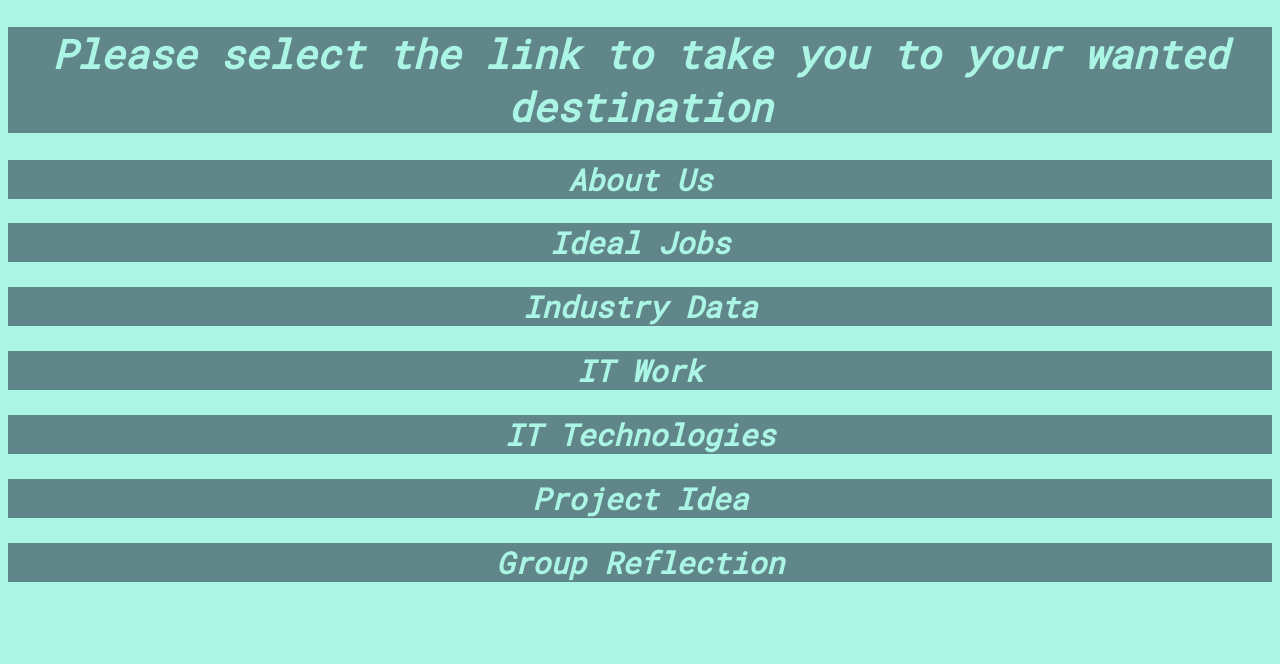
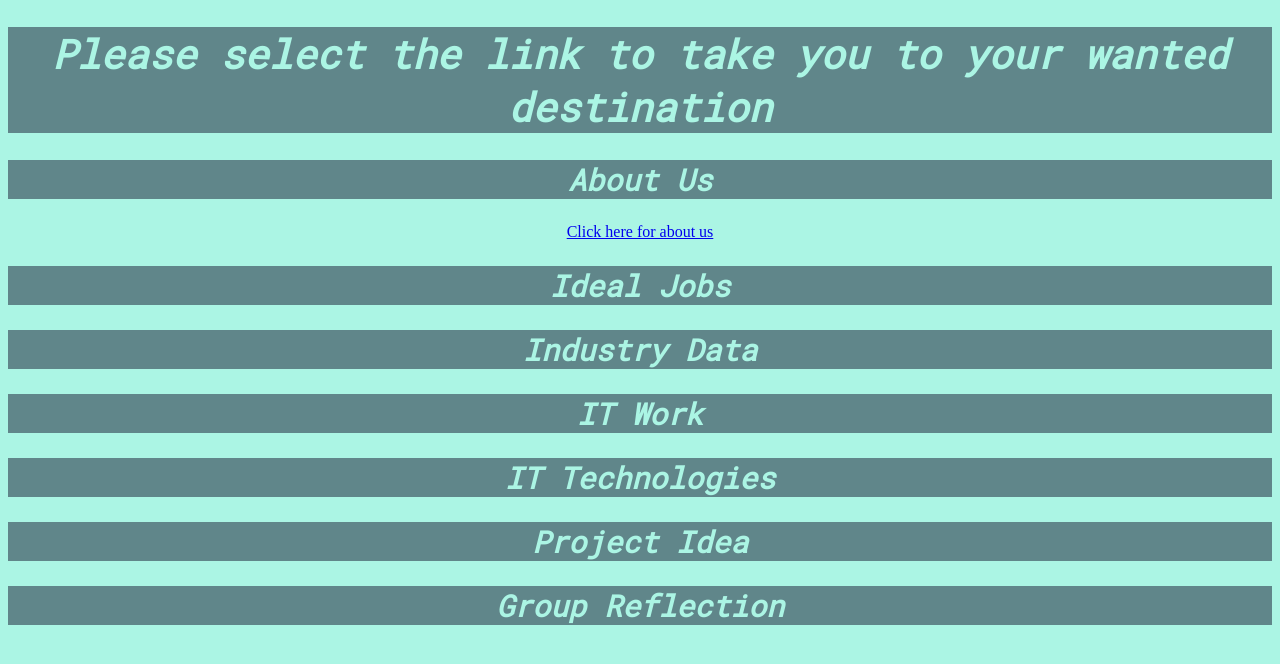
Before and after one commit to AriyanAlex01/group-profile, a plain HTML site: page index.html in a window 1280 px wide. Drawn offline with Linux system fonts and the light colour scheme.

Commit message:
edit index

```diff
--- a/index.html
+++ b/index.html
@@ -45,7 +45,7 @@ background-color: #60868a;
 
    <h1> Please select the link to take you to your wanted destination </h1>
      <h2> About Us </h2>
-     <a href="/group-profile/about_us.html" target="Click here for about us" button style="color"; height: ""; width: ""; "></a>
+     <a href="https://ariyanalex01.github.io/group-profile/about_us.html">Click here for about us</a>
 
      <h2> Ideal Jobs </h2>
      <h2> Industry Data </h2>
```
